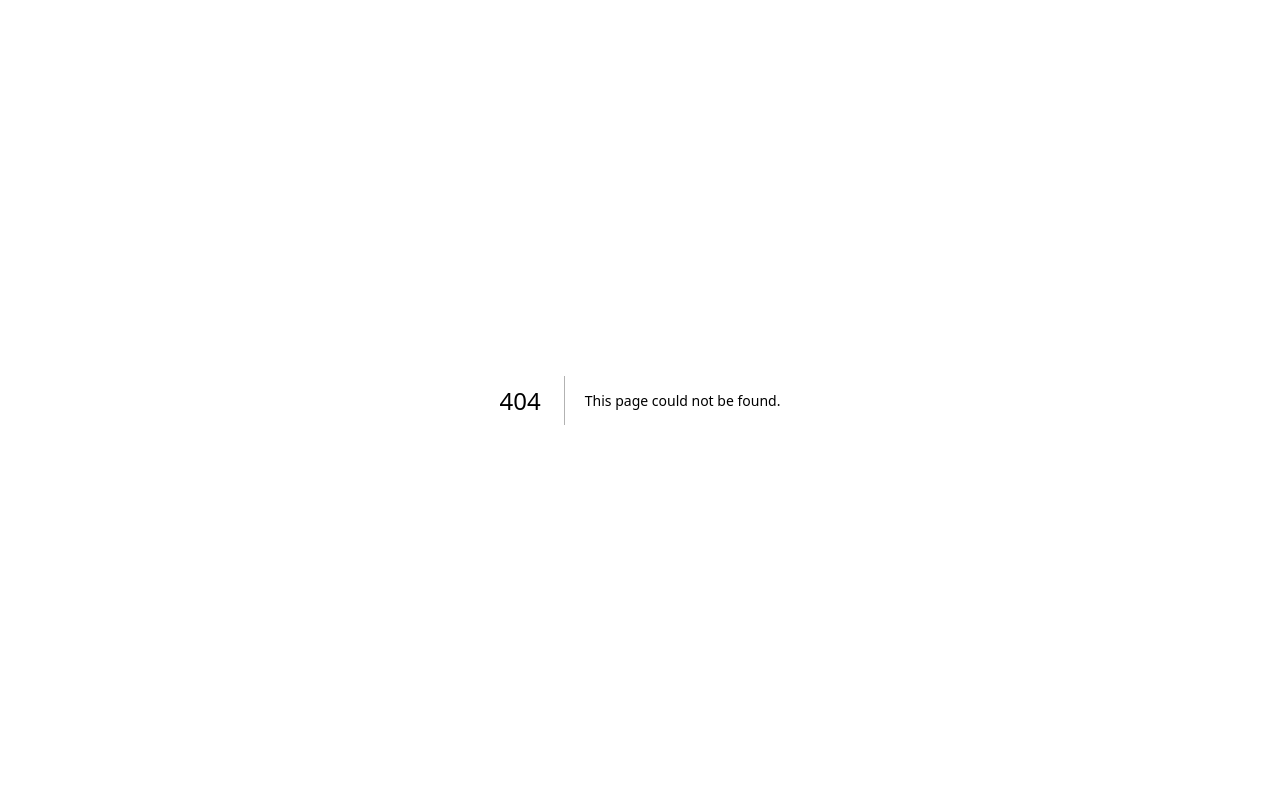
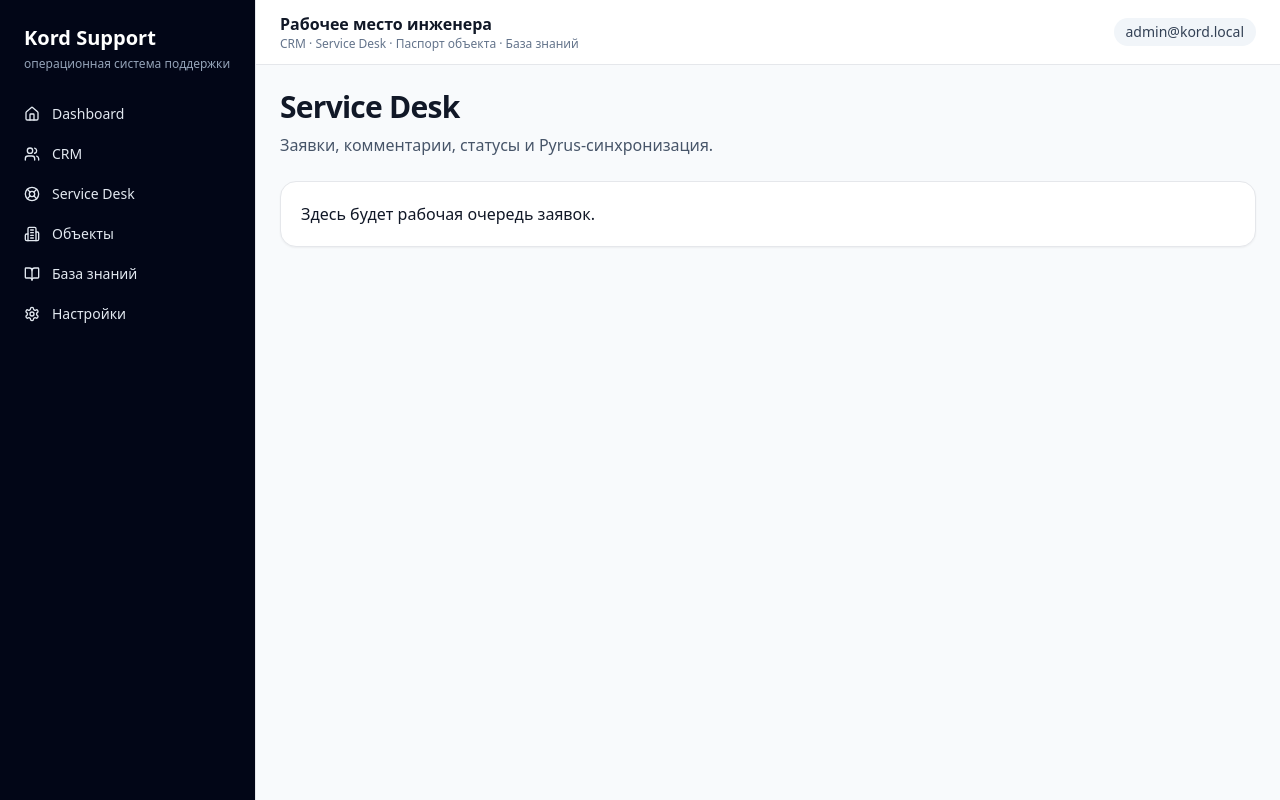
Before and after one commit to chrlie-droid/kord-support, a Next.js app in the folder frontend/: page /desk in a window 1280 px wide. Before the commit this address had no page. Built offline with nearby package versions, Linux system fonts and the light colour scheme.

Commit message:
Version 0.4: add Service Desk page

```diff
--- /dev/null
+++ b/frontend/app/desk/page.tsx
@@ -0,0 +1,11 @@
+import { Shell } from '@/components/shell';
+
+export default function DeskPage() {
+  return (
+    <Shell>
+      <h1 className="text-3xl font-bold tracking-tight">Service Desk</h1>
+      <p className="mt-2 text-slate-600">Заявки, комментарии, статусы и Pyrus-синхронизация.</p>
+      <div className="mt-6 rounded-2xl border bg-white p-5 shadow-sm">Здесь будет рабочая очередь заявок.</div>
+    </Shell>
+  );
+}
```
